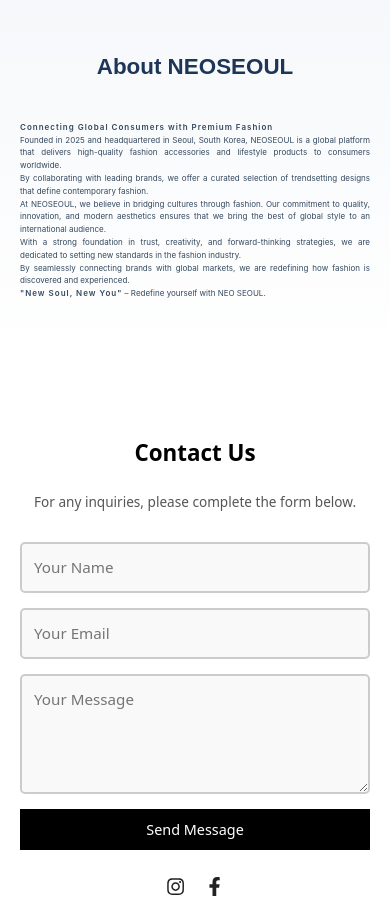
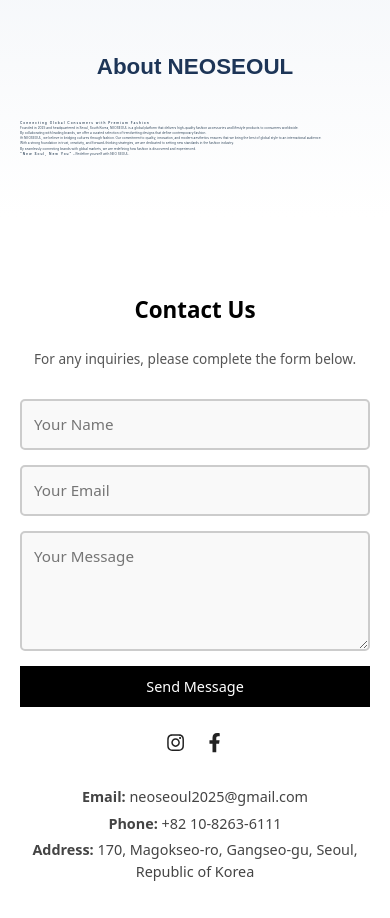
Before and after one commit to jangna93/neoseoul, a Next.js app: page / in a window 390 px wide. Shown: the part 880-1798 px from the top of the page. Built offline with nearby package versions, Linux system fonts and the light colour scheme.

Commit message:
Update AboutSection.module.css

```diff
--- a/styles/AboutSection.module.css
+++ b/styles/AboutSection.module.css
@@ -43,11 +43,11 @@
   }
 
   .about p {
-    font-size: 0.5rem !important;
+    font-size: 0.2rem !important;
     line-height: 1.6 !important;
   }
 
   .quote {
-    font-size: 0.5rem !important;
+    font-size: 0.2rem !important;
   }
 }
```
